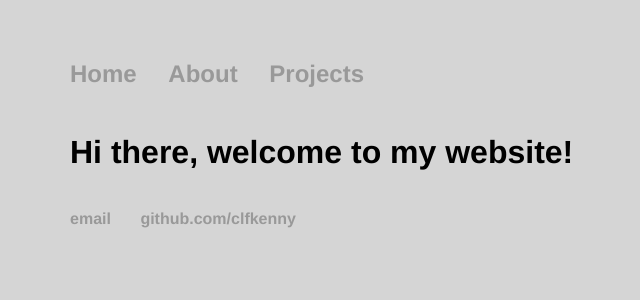
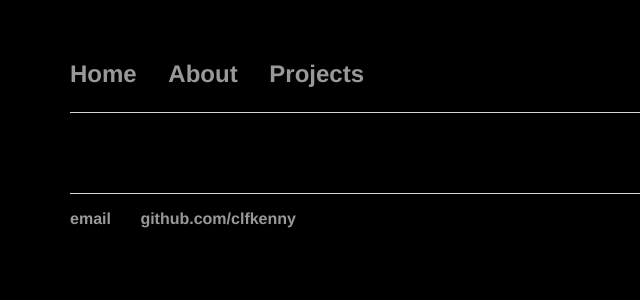
Before and after one commit to clfkenny/clfkenny.github.io, a Jekyll site: the page built from index.md, in a window 1280 px wide. Shown: the top 300 px of the page, without its empty margins (122-762 px from the left). Built offline with Jekyll 4.4.1, drawn with Linux system fonts in a browser that asks for light colours.

Commit message:
Update main.css

```diff
--- a/css/main.css
+++ b/css/main.css
@@ -1,7 +1,7 @@
+* {background-color: black}
 body {
     margin: 60px auto;
     width: 70%;
-    background-color: #D5D5D5;
 }
 nav {
     border-bottom: 1px solid #d5d5d5;
```
